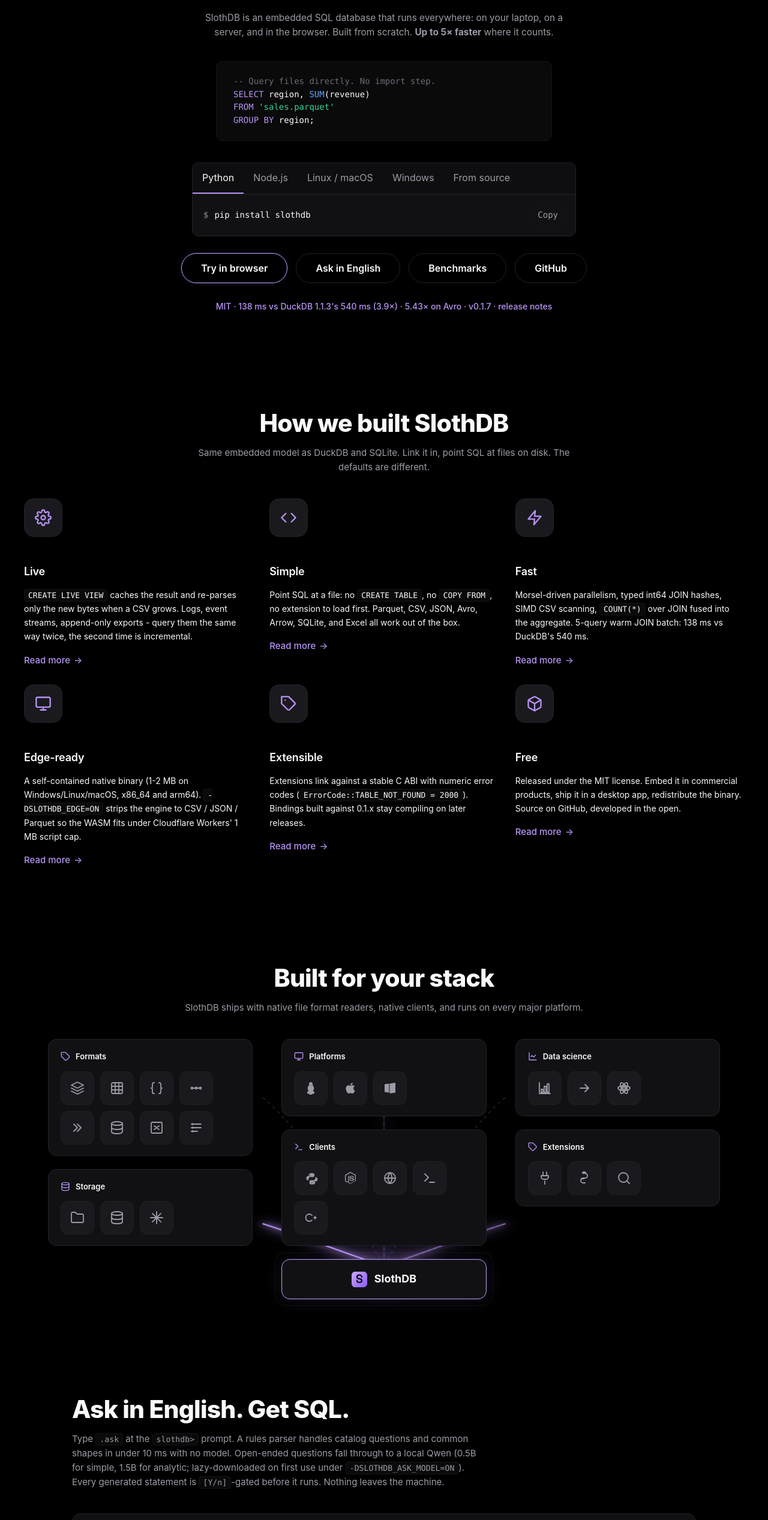
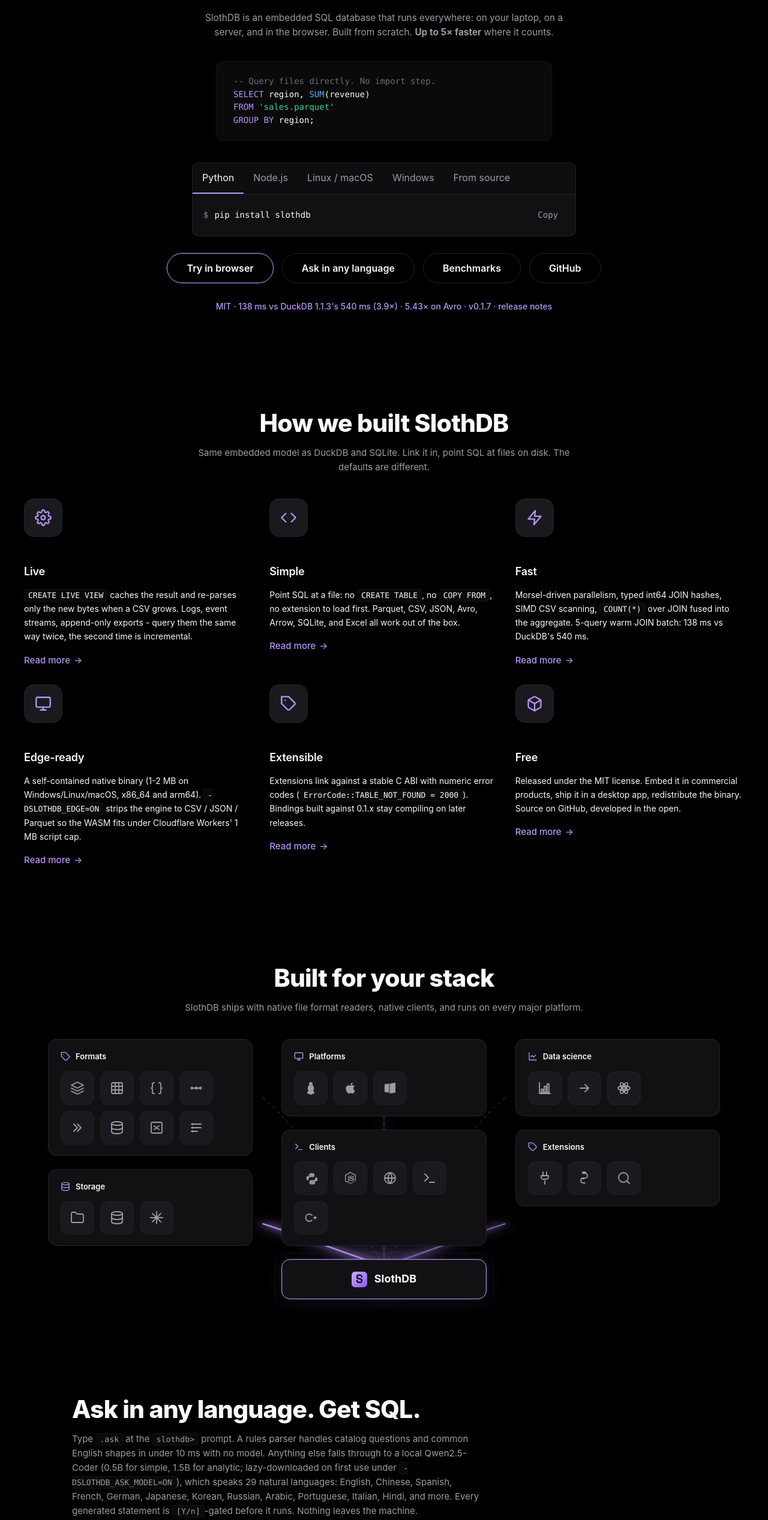
Before and after one commit to SouravRoy-ETL/slothdb, a plain HTML site: page docs/index.html in a window 1280 px wide. Shown: the part 240-2774 px from the top of the page at 60% size. Drawn offline with Linux system fonts and the light colour scheme; no server answers.

Commit message:
.ask: drop English-only framing - Qwen2.5-Coder is multilingual
Accurate: Qwen2.5-Coder (both 0.5B and 1.5B tiers we ship) is trained
on 29 natural languages, not just English. Previous copy said "Ask in
English" across H2, lede, CTA, and docs, which underdescribes the
feature for every non-English-speaking user on the page.

Changes:

docs/index.html:
  - Hero CTA "Ask in English" -> "Ask in any language".
  - .ask section H2 "Ask in English. Get SQL." -> "Ask in any
    language. Get SQL."
  - Lede lists supported languages explicitly: "Qwen2.5-Coder ...
    speaks 29 natural languages: English, Chinese, Spanish, French,
    German, Japanese, Korean, Russian, Arabic, Portuguese, Italian,
    Hindi, and more."
  - Honest about rules: "handles catalog questions and common English
    shapes" (rules parser IS English-only, hand-coded patterns),
    "anything else falls through to ... Qwen" (where the multilingual
    story kicks in).

README.md: mirror the site's H2 + lede.

docs/ASK.md: the feature spec's opening paragraph updated with the
same multilingual-Qwen + English-rules split so a reader who wants to
know exactly which layer speaks which language gets the honest answer.

Nothing in the engine changed; this is a copy correction.

```diff
--- a/docs/index.html
+++ b/docs/index.html
@@ -122,7 +122,7 @@
 
     <div class="ctas">
       <a class="btn glow" href="playground/">Try in browser</a>
-      <a class="btn ghost" href="#ask">Ask in English</a>
+      <a class="btn ghost" href="#ask">Ask in any language</a>
       <a class="btn ghost" href="#benchmarks">Benchmarks</a>
       <a class="btn ghost" href="https://github.com/SouravRoy-ETL/slothdb">GitHub</a>
     </div>
@@ -370,8 +370,8 @@
 </section>
 
 <section class="page left" id="ask">
-  <h2>Ask in English. Get SQL.</h2>
-  <p class="section-lede">Type <code>.ask</code> at the <code>slothdb&gt;</code> prompt. A rules parser handles catalog questions and common shapes in under 10 ms with no model. Open-ended questions fall through to a local Qwen (0.5B for simple, 1.5B for analytic; lazy-downloaded on first use under <code>-DSLOTHDB_ASK_MODEL=ON</code>). Every generated statement is <code>[Y/n]</code>-gated before it runs. Nothing leaves the machine.</p>
+  <h2>Ask in any language. Get SQL.</h2>
+  <p class="section-lede">Type <code>.ask</code> at the <code>slothdb&gt;</code> prompt. A rules parser handles catalog questions and common English shapes in under 10 ms with no model. Anything else falls through to a local Qwen2.5-Coder (0.5B for simple, 1.5B for analytic; lazy-downloaded on first use under <code>-DSLOTHDB_ASK_MODEL=ON</code>), which speaks 29 natural languages: English, Chinese, Spanish, French, German, Japanese, Korean, Russian, Arabic, Portuguese, Italian, Hindi, and more. Every generated statement is <code>[Y/n]</code>-gated before it runs. Nothing leaves the machine.</p>
   <div class="demo-wrap" style="margin-top: 24px;">
     <img src="assets/ask-demo.svg" alt=".ask pipeline: rules-first, router, two local Qwens, [Y/n] gate">
   </div>
```
Also changed, not shown: docs/ASK.md (+1 -1 lines), README.md.
